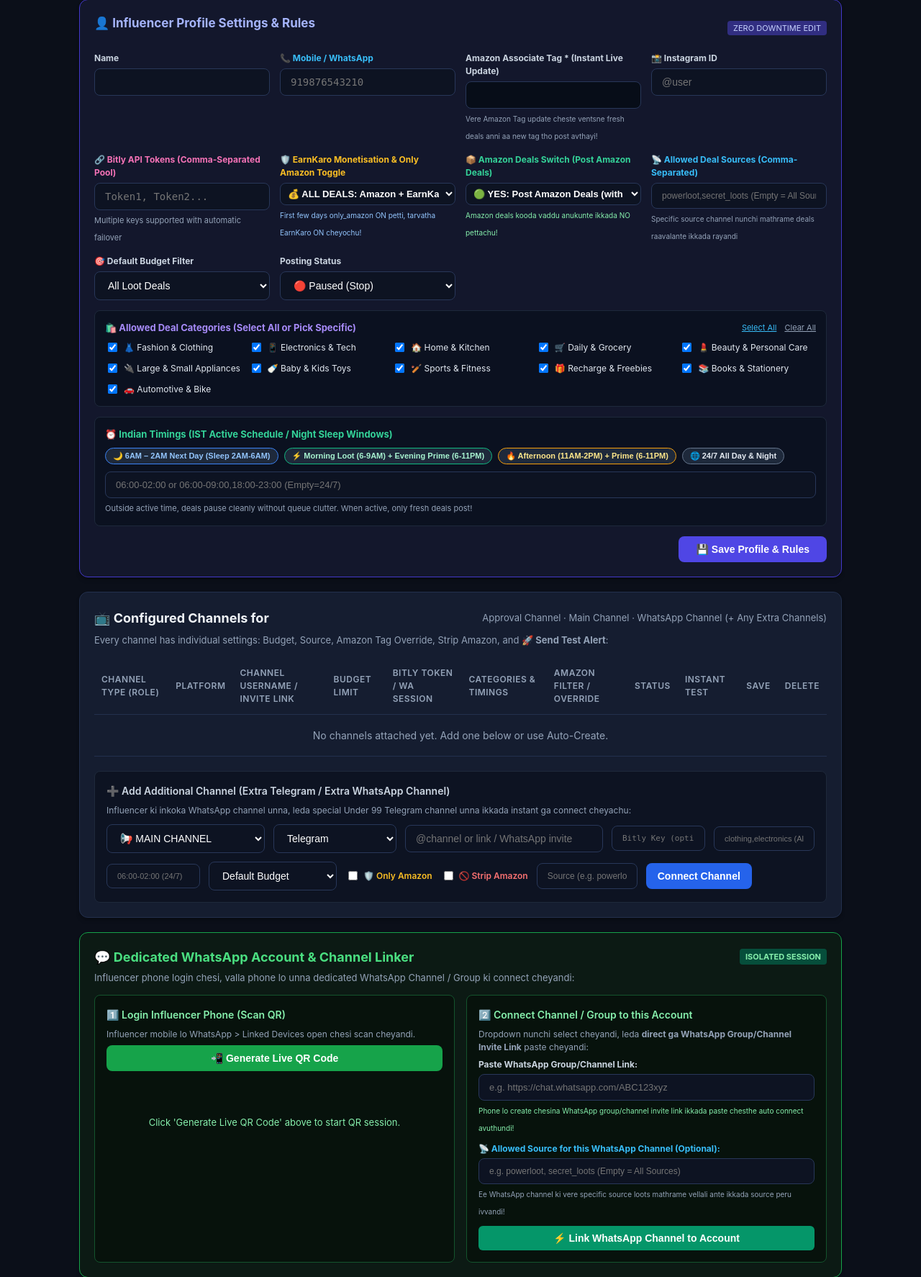
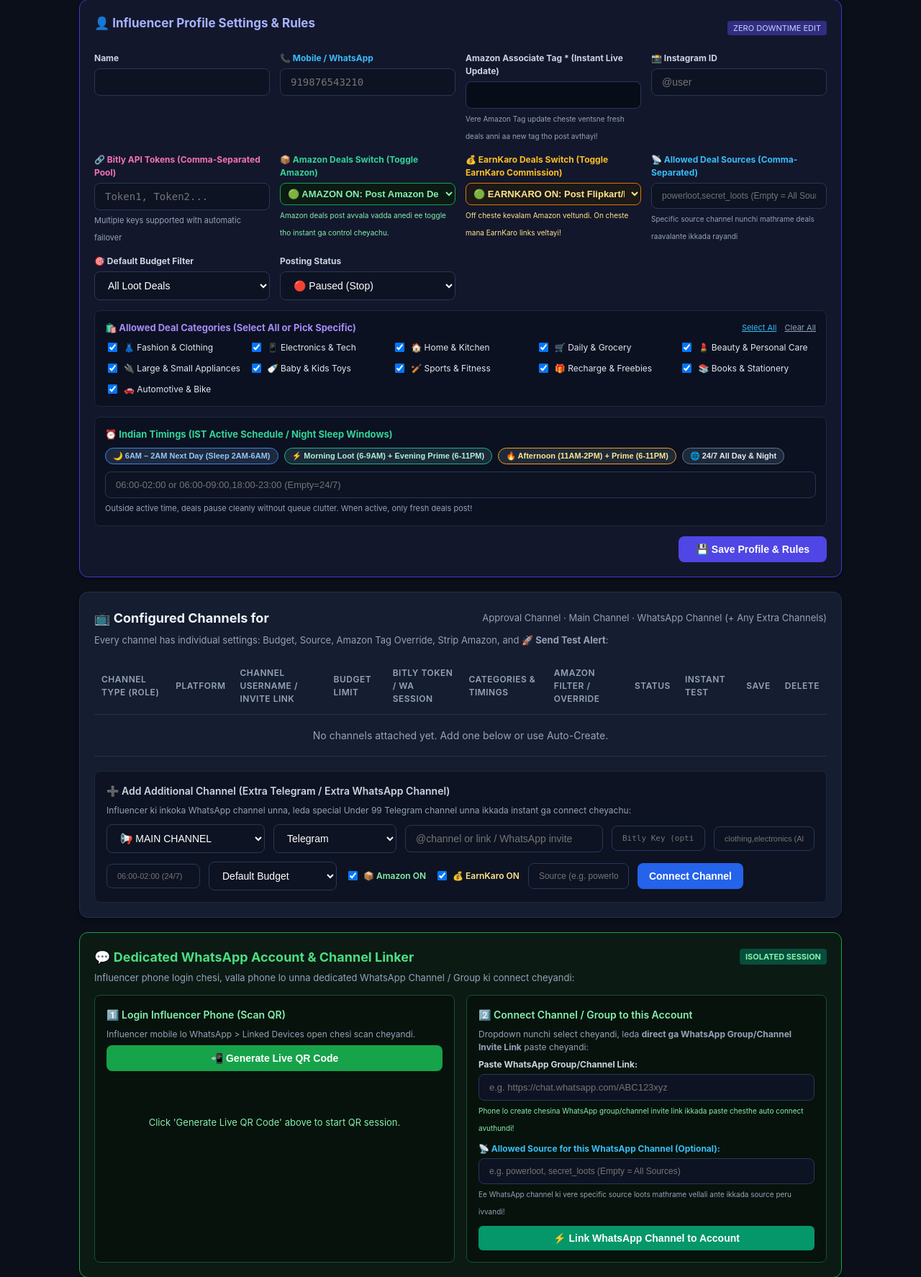
Before and after one commit to charanpendota98-prog/Influencers-deals, a Flask app: template dashboard/templates/influencer.html in a window 1280 px wide. Shown: the part 157-1931 px from the top of the page at 72% size. Run offline with Flask 3, Linux system fonts and the light colour scheme; the template is opened without the code that fills it, so the values that code supplies are empty.

Commit message:
Add explicit independent Amazon ON/OFF and EarnKaro ON/OFF toggles across quick-add and channel management
Co-authored-by: arena-agent <297053741+arena-agent@users.noreply.github.com>

```diff
--- a/dashboard/app.py
+++ b/dashboard/app.py
@@ -84,6 +84,10 @@ def quick_add():
     schedule_list = request.form.getlist("posting_schedule")
     schedule = ",".join(s.strip() for s in schedule_list if s.strip()) or request.form.get("custom_schedule", "").strip()
     only_amazon = request.form.get("only_amazon") == "1"
+    allow_amazon = request.form.get("allow_amazon", "1") == "1"
+    allow_earnkaro = request.form.get("allow_earnkaro", "1") == "1"
+    if only_amazon:
+        allow_earnkaro = False
 
     approval_tg = request.form.get("approval_tg", "").strip()
     broadcast_tg = request.form.get("broadcast_tg", "").strip()
@@ -100,14 +104,15 @@ def quick_add():
                             phone_number=phone, price_filter=price_filt,
                             allowed_sources=allowed_src, bitly_api_key=bitly_key,
                             categories=categories, posting_schedule=schedule,
-                            only_amazon=only_amazon)
+                            only_amazon=only_amazon, allow_amazon=allow_amazon,
+                            allow_earnkaro=allow_earnkaro)
 
     # 1. Approval Channel
     if approval_tg:
         ident = clean_identifier(approval_tg)
         db.add_channel(iid, "telegram", ident, role="approval", status="ready",
                        allowed_sources=allowed_src, categories=categories, posting_schedule=schedule,
-                       only_amazon=True)
+                       only_amazon=True, allow_amazon=True, allow_earnkaro=False)
 
     # 2. Broadcast Channel
     if broadcast_tg:
@@ -117,7 +122,8 @@ def quick_add():
                        price_filter=price_filt if price_filt != "all" else "",
                        allowed_sources=allowed_src, bitly_api_key=bitly_key,
                        categories=categories, posting_schedule=schedule,
-                       only_amazon=only_amazon)
+                       only_amazon=only_amazon, allow_amazon=allow_amazon,
+                       allow_earnkaro=allow_earnkaro)
 
     # 3. WhatsApp Channel/Group
     if whatsapp_id:
@@ -126,7 +132,8 @@ def quick_add():
                        price_filter=price_filt if price_filt != "all" else "",
                        allowed_sources=allowed_src, bitly_api_key=bitly_key,
                        categories=categories, posting_schedule=schedule,
-                       only_amazon=only_amazon)
+                       only_amazon=only_amazon, allow_amazon=allow_amazon,
+                       allow_earnkaro=allow_earnkaro)
 
     return redirect(url_for("influencer_detail", inf_id=iid))
 
--- a/dashboard/templates/influencer.html
+++ b/dashboard/templates/influencer.html
@@ -64,20 +64,20 @@
       <span class="hint" style="font-size:11px;">Multiple keys supported with automatic failover</span>
     </div>
     <div>
-      <label style="font-size: 12px; font-weight: 700; display: block; margin-bottom: 5px; color:#fbbf24;">🛡️ EarnKaro Monetisation &amp; Only Amazon Toggle</label>
-      <select name="only_amazon" style="width: 100%; font-weight:bold; font-size:13px; padding:6px;">
-        <option value="0" {{ 'selected' if not inf.only_amazon else '' }}>💰 ALL DEALS: Amazon + EarnKaro (EarnKaro Commission ON)</option>
-        <option value="1" {{ 'selected' if inf.only_amazon else '' }}>🛡️ ONLY AMAZON: Kevalam Amazon (EarnKaro OFF - Initial Trust Phase)</option>
+      <label style="font-size: 12px; font-weight: 700; display: block; margin-bottom: 5px; color:#34d399;">📦 Amazon Deals Switch (Toggle Amazon)</label>
+      <select name="allow_amazon" style="width: 100%; font-weight:bold; font-size:13px; padding:6px; background:#0c1a14; border:1px solid #16a34a; color:#86efac;">
+        <option value="1" {{ 'selected' if inf.allow_amazon != 0 else '' }}>🟢 AMAZON ON: Post Amazon Deals (with their tag)</option>
+        <option value="0" {{ 'selected' if inf.allow_amazon == 0 else '' }}>🔴 AMAZON OFF: Stop Amazon Deals (No Amazon Posts)</option>
       </select>
-      <span class="hint" style="font-size:10px; color:#93c5fd;">First few days only_amazon ON petti, tarvatha EarnKaro ON cheyochu!</span>
+      <span class="hint" style="font-size:10px; color:#86efac;">Amazon deals post avvala vadda anedi ee toggle tho instant ga control cheyachu.</span>
     </div>
     <div>
-      <label style="font-size: 12px; font-weight: 700; display: block; margin-bottom: 5px; color:#34d399;">📦 Amazon Deals Switch (Post Amazon Deals)</label>
-      <select name="allow_amazon" style="width: 100%; font-weight:bold; font-size:13px; padding:6px;">
-        <option value="1" {{ 'selected' if inf.allow_amazon != 0 else '' }}>🟢 YES: Post Amazon Deals (with their tag)</option>
-        <option value="0" {{ 'selected' if inf.allow_amazon == 0 else '' }}>🔴 NO: Stop Amazon Deals (Amazon OFF)</option>
+      <label style="font-size: 12px; font-weight: 700; display: block; margin-bottom: 5px; color:#fbbf24;">💰 EarnKaro Deals Switch (Toggle EarnKaro Commission)</label>
+      <select name="allow_earnkaro" style="width: 100%; font-weight:bold; font-size:13px; padding:6px; background:#1c1917; border:1px solid #d97706; color:#fde68a;">
+        <option value="1" {{ 'selected' if inf.allow_earnkaro != 0 and not inf.only_amazon else '' }}>🟢 EARNKARO ON: Post Flipkart/Myntra (Our Commission ON)</option>
+        <option value="0" {{ 'selected' if inf.allow_earnkaro == 0 or inf.only_amazon else '' }}>🔴 EARNKARO OFF: No Non-Amazon / EarnKaro (Trust Phase)</option>
       </select>
-      <span class="hint" style="font-size:10px; color:#86efac;">Amazon deals kooda vaddu anukunte ikkada NO pettachu!</span>
+      <span class="hint" style="font-size:10px; color:#fde68a;">Off cheste kevalam Amazon veltundi. On cheste mana EarnKaro links veltayi!</span>
     </div>
     <div>
       <label style="font-size: 12px; font-weight: 700; display: block; margin-bottom: 5px; color:#38bdf8;">📡 Allowed Deal Sources (Comma-Separated)</label>
@@ -233,11 +233,11 @@
           </td>
           <td>
             <div>
-              <label style="display: block; cursor: pointer; color: #fbbf24; font-weight: 600; font-size: 11px;">
-                <input type="checkbox" name="only_amazon" value="1" {{ 'checked' if c.only_amazon else '' }} /> 🛡️ Only Amazon
+              <label style="display: block; cursor: pointer; color: #86efac; font-weight: 600; font-size: 11px;">
+                <input type="checkbox" name="allow_amazon" value="1" {{ 'checked' if c.allow_amazon != 0 else '' }} /> 📦 Amazon ON
               </label>
-              <label style="display: block; cursor: pointer; color: #f87171; font-weight: 600; font-size: 11px; margin-top:2px;">
-                <input type="checkbox" name="strip_amazon" value="1" {{ 'checked' if c.strip_amazon else '' }} /> 🚫 Strip Amazon
+              <label style="display: block; cursor: pointer; color: #fde68a; font-weight: 600; font-size: 11px; margin-top:2px;">
+                <input type="checkbox" name="allow_earnkaro" value="1" {{ 'checked' if (c.allow_earnkaro != 0 and not c.only_amazon) else '' }} /> 💰 EarnKaro ON
               </label>
               <input name="amazon_override_tag" value="{{ c.amazon_override_tag or '' }}" placeholder="Alt Tag" style="font-size: 11px; padding: 3px 5px; width: 100px; margin-top: 3px; font-family: monospace;" title="Specific Amazon Tag for this channel" />
             </div>
@@ -290,11 +290,11 @@
         <option value="under_999">🏷️ Under ₹999 Only</option>
         <option value="all">All Deals</option>
       </select>
-      <label style="font-size: 12px; font-weight: 600; color: #fbbf24; cursor: pointer; display: flex; align-items: center; gap: 5px;">
-        <input type="checkbox" name="only_amazon" value="1" /> 🛡️ Only Amazon
+      <label style="font-size: 12px; font-weight: 600; color: #86efac; cursor: pointer; display: flex; align-items: center; gap: 5px;">
+        <input type="checkbox" name="allow_amazon" value="1" checked /> 📦 Amazon ON
       </label>
-      <label style="font-size: 12px; font-weight: 600; color: #f87171; cursor: pointer; display: flex; align-items: center; gap: 5px;">
-        <input type="checkbox" name="strip_amazon" value="1" /> 🚫 Strip Amazon
+      <label style="font-size: 12px; font-weight: 600; color: #fde68a; cursor: pointer; display: flex; align-items: center; gap: 5px;">
+        <input type="checkbox" name="allow_earnkaro" value="1" checked /> 💰 EarnKaro ON
       </label>
       <input name="allowed_sources" placeholder="Source (e.g. powerloot)" style="font-size: 12px; width: 140px;" title="Restrict this channel to a specific deal source" />
       <button type="submit" style="background: #2563eb; color: white;">Connect Channel</button>
```
Also changed, not shown: dashboard/templates/index.html (+7 -4 lines).
